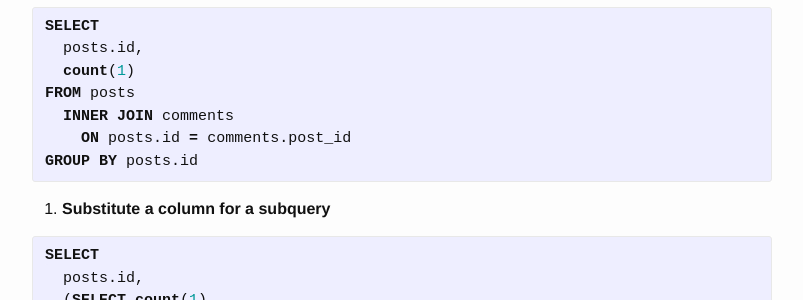
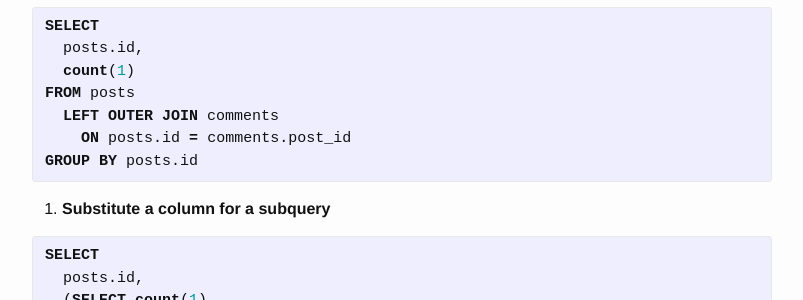
Before and after one commit to franckverrot/blog, a Jekyll site: the page built from _posts/2015-07-12-benchmarking-postgresql-select-query-planning-and-performance-on-columns-aggregates.md, in a window 1280 px wide and 900 px high, scrolled down 616 px. Shown: the part 152-452 px from the top of the window, without its empty margins (238-1041 px from the left). Built offline with Jekyll 4.4.1, drawn with Linux system fonts in a browser that asks for light colours; comment, search, counter and statistics services are not loaded.

Commit message:
#facepalm Tuesday

```diff
--- a/_posts/2015-07-12-benchmarking-postgresql-select-query-planning-and-performance-on-columns-aggregates.md
+++ b/_posts/2015-07-12-benchmarking-postgresql-select-query-planning-and-performance-on-columns-aggregates.md
@@ -34,7 +34,7 @@ SELECT
   posts.id,
   count(1)
 FROM posts
-  INNER JOIN comments
+  LEFT OUTER JOIN comments
     ON posts.id = comments.post_id
 GROUP BY posts.id
 {% endhighlight %}
```
